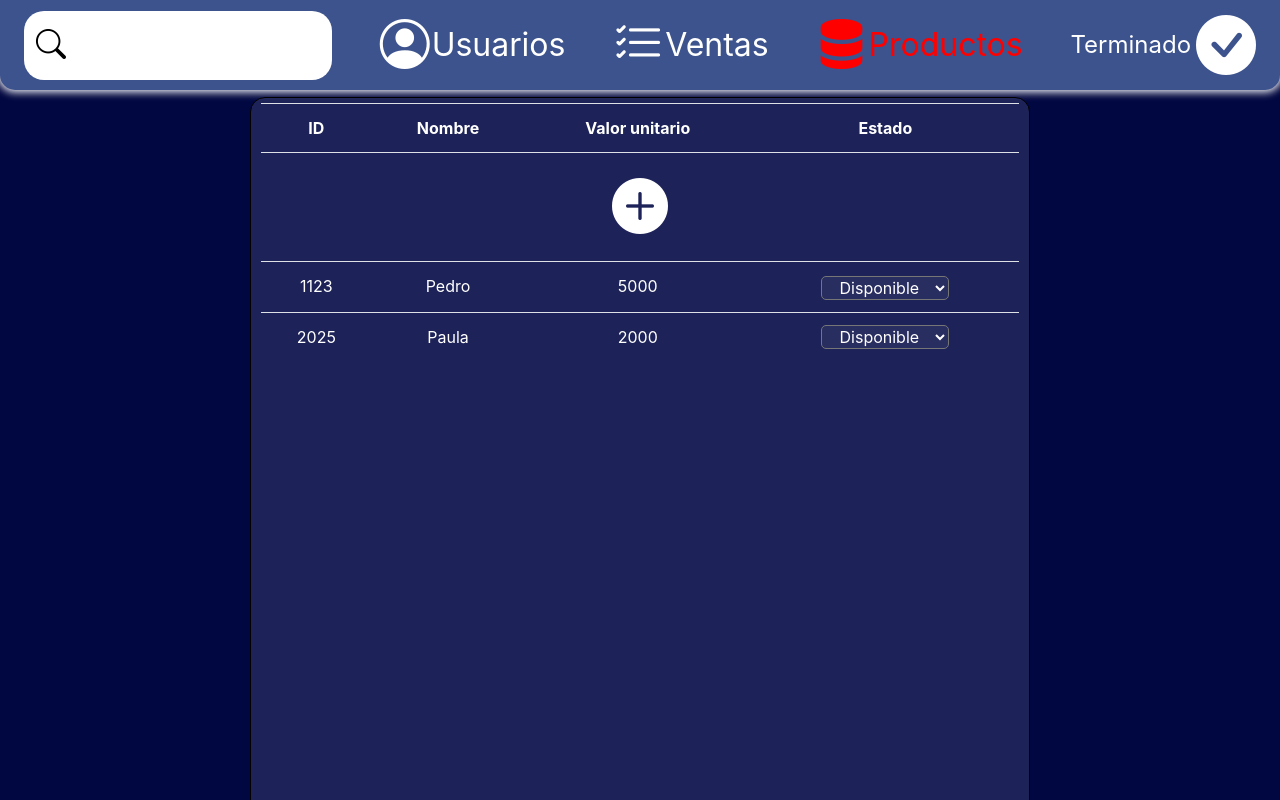
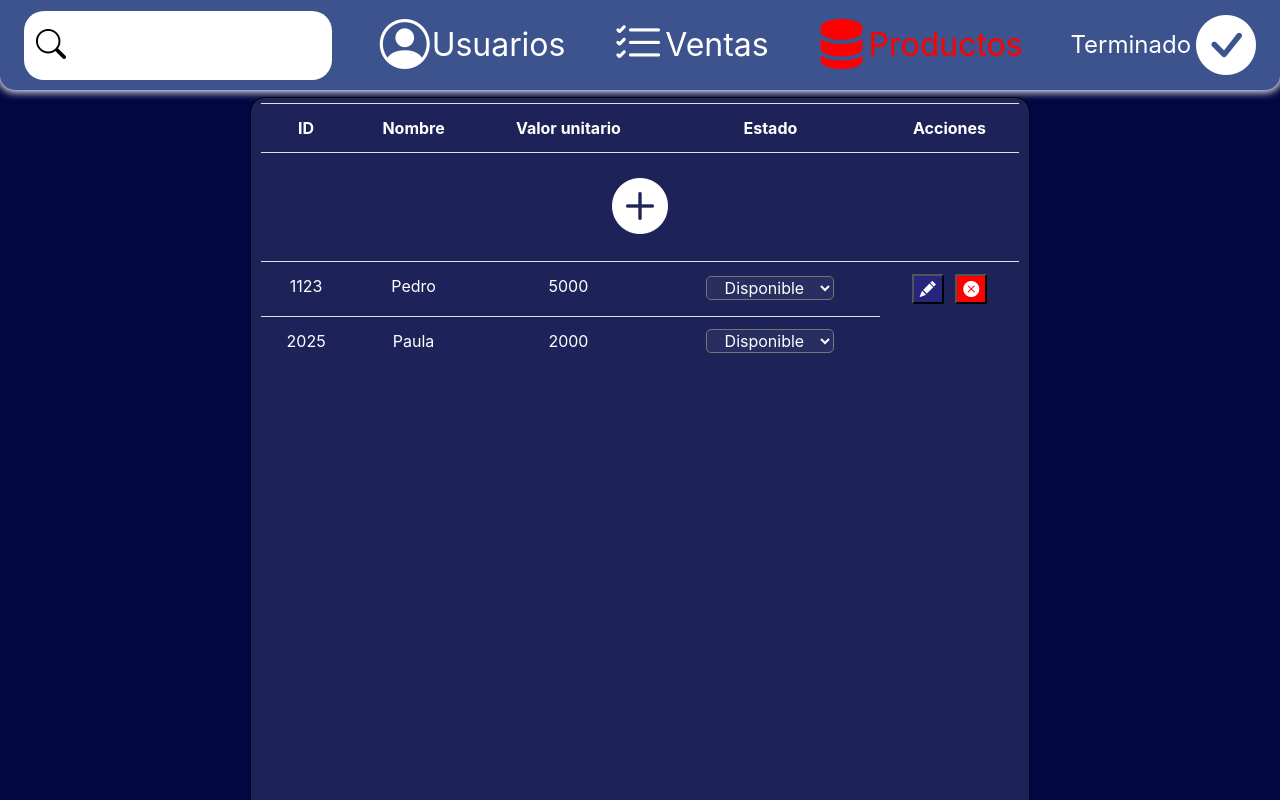
Before and after one commit to Alexcastr/deveApps, a React (Create React App) app: page /productos in a window 1280 px wide. Built offline with nearby package versions, Linux system fonts and the light colour scheme.

Commit message:
agregar boton de eliminar y editar productos

```diff
--- a/src/App.jsx
+++ b/src/App.jsx
@@ -11,6 +11,7 @@ import "Styles/Header.css";
 import "Styles/navButtons.css";
 import "Styles/Body.css";
 import "Styles/formVentas.css";
+import "Styles/Formproduct.css";
 
 function App() {
   return (
--- a/src/Components/bodyProduct.jsx
+++ b/src/Components/bodyProduct.jsx
@@ -10,6 +10,7 @@ const Bodyproduct = () => {
             <th>Nombre</th>
             <th>Valor unitario</th>
             <th>Estado</th>
+            <th>Acciones</th>
           </tr>
           <tr>
             <td colSpan="10">
@@ -25,12 +26,18 @@ const Bodyproduct = () => {
             <td>
               {" "}
               <div class="btn-group">
-              <select>
+                <select>
                   <option>Disponible</option>
                   <option>No Disponible</option>
                 </select>
                 <div class="dropdown-menu"></div>
               </div>
+            </td>
+            <td className="iconActions">
+              <button className="editButton">
+                <i class="bi bi-pencil-fill"></i>
+              </button>
+              <button className="deleteButton"><i class="bi bi-x-circle-fill"></i></button>
             </td>
           </tr>
           <tr class="fila_resaltada">
--- a/src/Styles/Body.css
+++ b/src/Styles/Body.css
@@ -161,83 +161,19 @@ select:focus {
   color: white;
 }
 
-.BodyAddProduct{
-  background-color:  #e4ecfc;
-  display: flex;
-  justify-content: space-between;
-  padding: 10px;
-
+.iconActions{
+  align-items: center;
+  margin: 0px;
+  padding: 0px;
 }
 
-.iconAddProduct>i{
-  font-size: 280px;
-  color: #3c548c ;
+.editButton{
+  background-color: rgb(38, 38, 129);
+  color: #fff;
+  margin-right: 10%;
 }
 
-.gridAddProduct{
-  display: flex;
-  align-items: center;
+.deleteButton{
+  background-color: red;
+  color: #fff;
 }
-
-.productForm{
-  flex-direction: column;
-  justify-content: space-between;
-  padding: 8%;
-  width: 80%;
-  background-color:   #dbe4f4 ;
-  border-radius: 5%;
-  font-family:Arial, Helvetica, sans-serif;
-  font-style:normal;
-}
-
-.item1 {
-height: 25%;
-margin: 2%;
-display: flex;
-width: 100%;
-justify-content: space-around;
-align-items: center;
-}
-
-.item1 > label{
-  margin: 2%;
-}
-
-.item2 {
-  height: 25%;
-  margin: 2%;
-}
-
-.item3{
-  height: 25%;
-  display: flex;
-  flex-direction: column;
-  margin: 2%;
-  text-align: left;
-}
-
-.item3 > textarea{
-  width: 100%;
-}
-
-.buttonAddProduct{
-  height: 25%;
-  margin: 2%;
-  display: flex;
-  justify-content: center;
-  margin: 0px auto;
-}
-
-.buttonAddProduct > button{
-  border: 0px;
-  background-color: #3c548c;
-  color: #fff;
-  width: 30%;
-  font-size: large;
-  border-radius: 5%;
-}
-
-.buttonAddProduct > button:hover{
-  transform: scale(1.09);
-  background-color: #3857a0;
-}
--- /dev/null
+++ b/src/Styles/Formproduct.css
@@ -0,0 +1,84 @@
+.BodyAddProduct {
+  background-color: #e4ecfc;
+  display: flex;
+  justify-content: space-between;
+  padding: 10px;
+}
+
+.iconAddProduct > i {
+  font-size: 280px;
+  color: #3c548c;
+}
+
+.gridAddProduct {
+  display: flex;
+  align-items: center;
+}
+
+.productForm {
+  flex-direction: column;
+  justify-content: space-between;
+  padding: 8%;
+  width: 80%;
+  background-color: #dbe4f4;
+  border-radius: 5%;
+  font-family: Arial, Helvetica, sans-serif;
+  font-style: normal;
+}
+
+.item1 {
+  height: 25%;
+  margin: 2%;
+  display: flex;
+  width: 100%;
+  justify-content: space-around;
+  align-items: center;
+}
+
+.item1 > label {
+  margin: 2%;
+}
+
+.item2 {
+  height: 25%;
+  margin: 2%;
+}
+
+.item3 {
+  height: 25%;
+  display: flex;
+  flex-direction: column;
+  margin: 2%;
+  text-align: left;
+}
+
+.item3 > textarea {
+  width: 100%;
+}
+
+.buttonAddProduct {
+  height: 25%;
+  margin: 2%;
+  display: flex;
+  justify-content: center;
+  margin: 0px auto;
+}
+
+.buttonAddProduct > button {
+  border: 0px;
+  background-color: #3c548c;
+  color: #fff;
+  width: 30%;
+  font-size: large;
+  border-radius: 5%;
+}
+
+.buttonAddProduct > button:hover {
+  transform: scale(1.09);
+  background-color: #3857a0;
+}
+
+.item1 >label> input, .item2> input, .item3>textarea{
+    border-radius: 5%;
+    border: 0px;
+}
```
